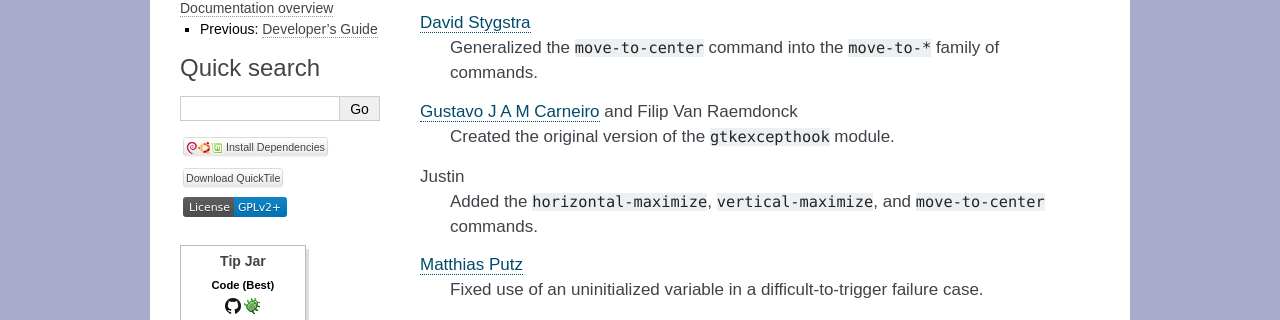
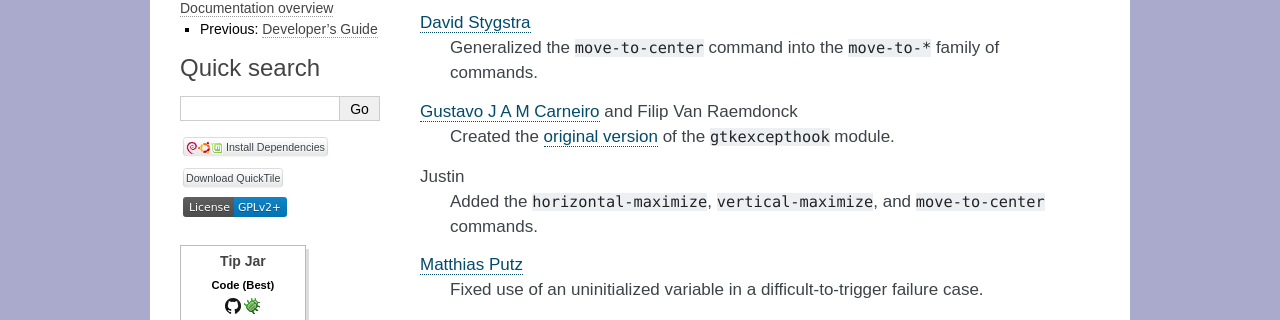
Before and after one commit to ssokolow/quicktile, a Sphinx documentation site: the page built from docs/authors/index.rst, in a window 1280 px wide and 900 px high. Shown: the part 242-562 px from the top of the window. Built offline with Sphinx 7.4.7, drawn with Linux system fonts in a browser that asks for light colours; part of the change alters nothing that is shown.

```diff
--- a/docs/authors/index.rst
+++ b/docs/authors/index.rst
@@ -30,7 +30,9 @@ Thanks go out to the following people:
     of commands.
 
 `Gustavo J A M Carneiro`_ and Filip Van Raemdonck
-    Created the original version of the ``gtkexcepthook`` module.
+    Created the `original version
+    <https://gist.github.com/sysfs/f0fce1fd90ddede02701fd5fcaee3304>`_ of the
+    ``gtkexcepthook`` module.
 
 Justin
     Added the ``horizontal-maximize``, ``vertical-maximize``, and
```
